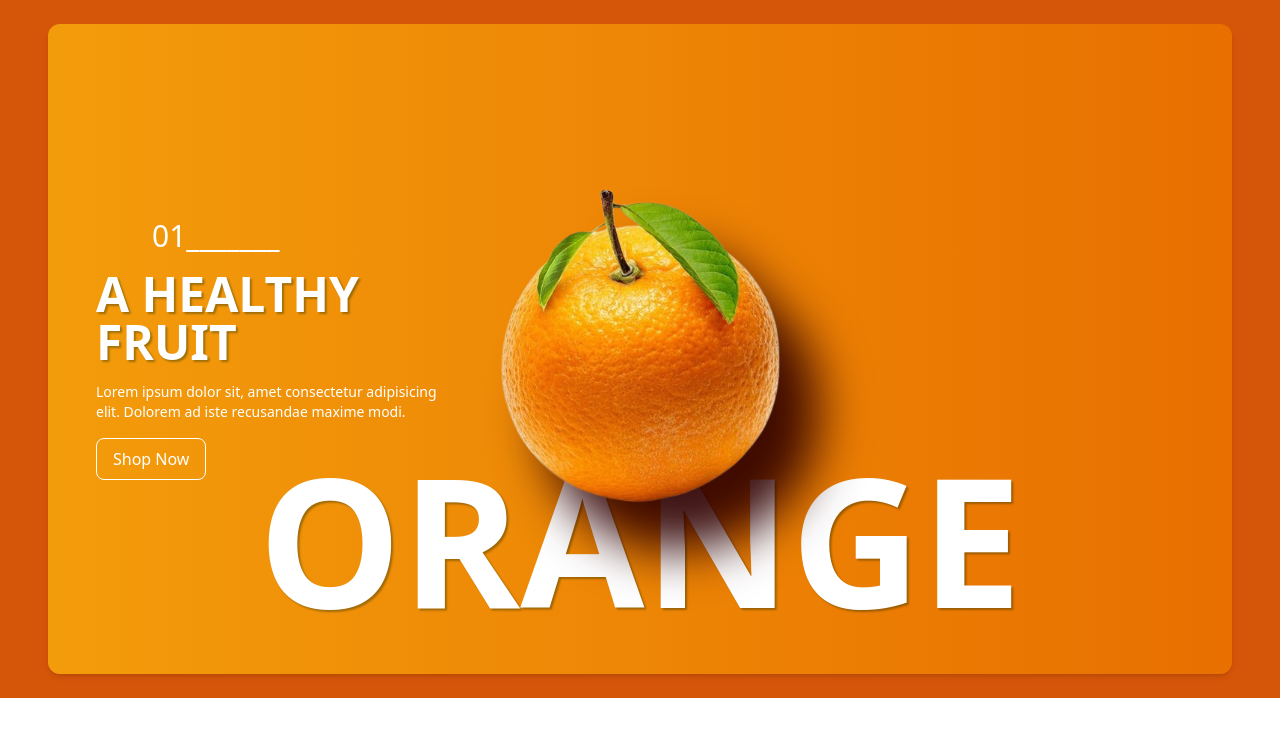
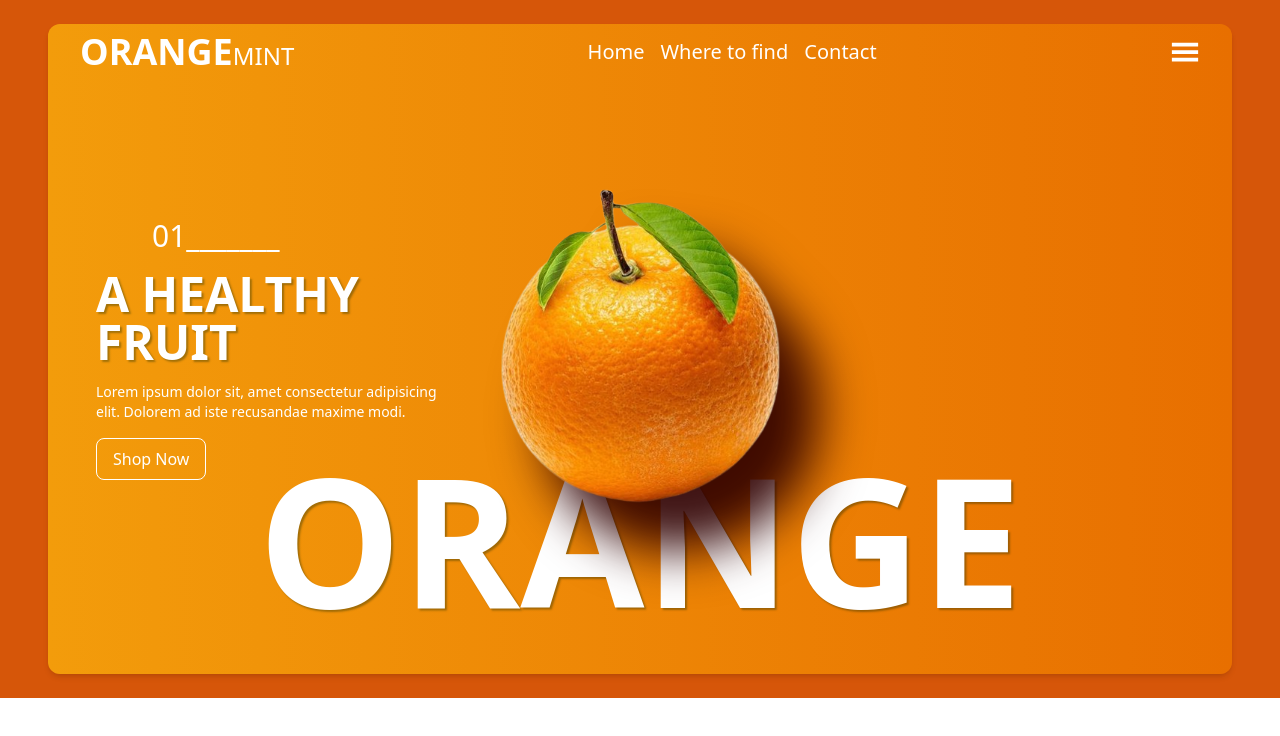
Before and after one commit to Hiboo93/grocery-store, a React (Vite) app: page / in a window 1280 px wide. Shown: the top 736 px of the page. Built offline with nearby package versions, Linux system fonts and the light colour scheme.

Commit message:
✨ F03: Creating component Navbar and SideBar

```diff
--- a/package.json
+++ b/package.json
@@ -11,7 +11,8 @@
   },
   "dependencies": {
     "react": "^18.2.0",
-    "react-dom": "^18.2.0"
+    "react-dom": "^18.2.0",
+    "react-icons": "^5.0.1"
   },
   "devDependencies": {
     "@types/react": "^18.2.56",
--- a/src/components/Hero/Hero.jsx
+++ b/src/components/Hero/Hero.jsx
@@ -1,11 +1,24 @@
+import { useState } from "react";
 import OrangeImg from "../../assets/orangebg.png"
+import NavBar from "../NavBar/NavBar.jsx";
 
 const Hero = () => {
+  const [sideBar, setSideBar] = useState(false)
+
+  const handleSideBar = (sidebar) => {
+      if (!sideBar) {
+        setSideBar(true)
+      } else {
+        setSideBar(false)
+      }
+  }
+
   return (
     <main className="md:px-12 md:py-6 bg-primaryDark">
       <section className="relative min-h-[650px] bg-gradient-to-r from-primary to-secondary w-full md:rounded-xl shadow-md">
         <div className="container">
           {/* Navbar */}
+          <NavBar sideBar={sideBar} handleSideBar={handleSideBar} />
 
           {/* Hero section */}
           <div className="grid grid-cols-1 md:grid-cols-2 lg:grid-cols-3 place-items-center min-h-[650px]">
@@ -32,7 +45,18 @@ const Hero = () => {
         <h1 className="large-text">Orange</h1>
 
         {/* sidebar section */}
+        {
+          sideBar && (
+            <div className="absolute top-0 right-0 w-[120px] h-full bg-gradient-to-b from-primary to-secondary z-10">
+              <div className="w-full h-full flex justify-center items-center">
+                <div className="text-white flex flex-col justify-center items-center gap-6">
+                  {/* line */}
 
+                </div>
+              </div>
+            </div>
+          )
+        }
       </section>
     </main>
   );
--- a/src/components/NavBar/NavBar.jsx
+++ b/src/components/NavBar/NavBar.jsx
@@ -1,9 +1,33 @@
-import React from 'react'
+import { NAVLINKS } from "../../constants/index";
+import { GiHamburgerMenu } from "react-icons/gi";
 
-const NavBar = () => {
+const NavBar = ({ sideBar, handleSideBar }) => {
   return (
-    <div>NavBar</div>
-  )
-}
+    <div className="absolute top-0 left-0 w-full py-2 text-white z-20">
+      <div className="container">
+        <div className="flex justify-between items-center">
+          {/* logo section */}
+          <h1 className="text-4xl font-bold uppercase">
+            Orange<span className="font-normal text-2xl">Mint</span>
+          </h1>
 
-export default NavBar
+          {/* NavLinks section */}
+          <ul className=" lg:flex hidden space-x-4 text-xl">
+            {NAVLINKS.map((link) => (
+              <li key={link.label}>
+                <a href={link.href}>{link.label}</a>
+              </li>
+            ))}
+          </ul>
+
+          {/* Hamburger menu */}
+          <div onClick={(sideBar) => handleSideBar(sideBar)}>
+            <GiHamburgerMenu className="text-3xl cursor-pointer"/>
+          </div>
+        </div>
+      </div>
+    </div>
+  );
+};
+
+export default NavBar;
--- /dev/null
+++ b/src/constants/index.js
@@ -0,0 +1,6 @@
+
+export const NAVLINKS = [
+  {href: "#home", label: "Home"},
+  {href: "#", label: "Where to find"},
+  {href: "#contact", label: "Contact"}
+]
```
Also changed, not shown: 1 other file (tests, documents, lock files or other folders).
